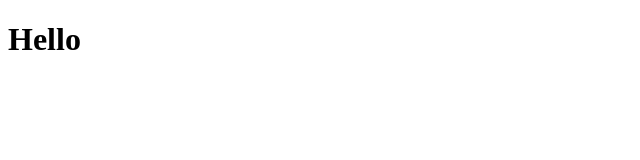
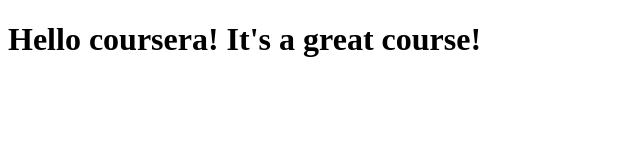
Before and after one commit to anu123713/coursera-test, a plain HTML site: page site/index.html in a window 1280 px wide. Shown: the whole page, without its empty margins (0-640 px from the left). Drawn offline with Linux system fonts and the light colour scheme.

Commit message:
small addition to our pages

```diff
--- a/site/index.html
+++ b/site/index.html
@@ -6,7 +6,7 @@
 	<title> Hello Anuradha</title>
 </head>
 <body>
-	<h1>Hello</h1>
+	<h1>Hello coursera! It's a great course!</h1>
 
 </body>
 </html>
```
